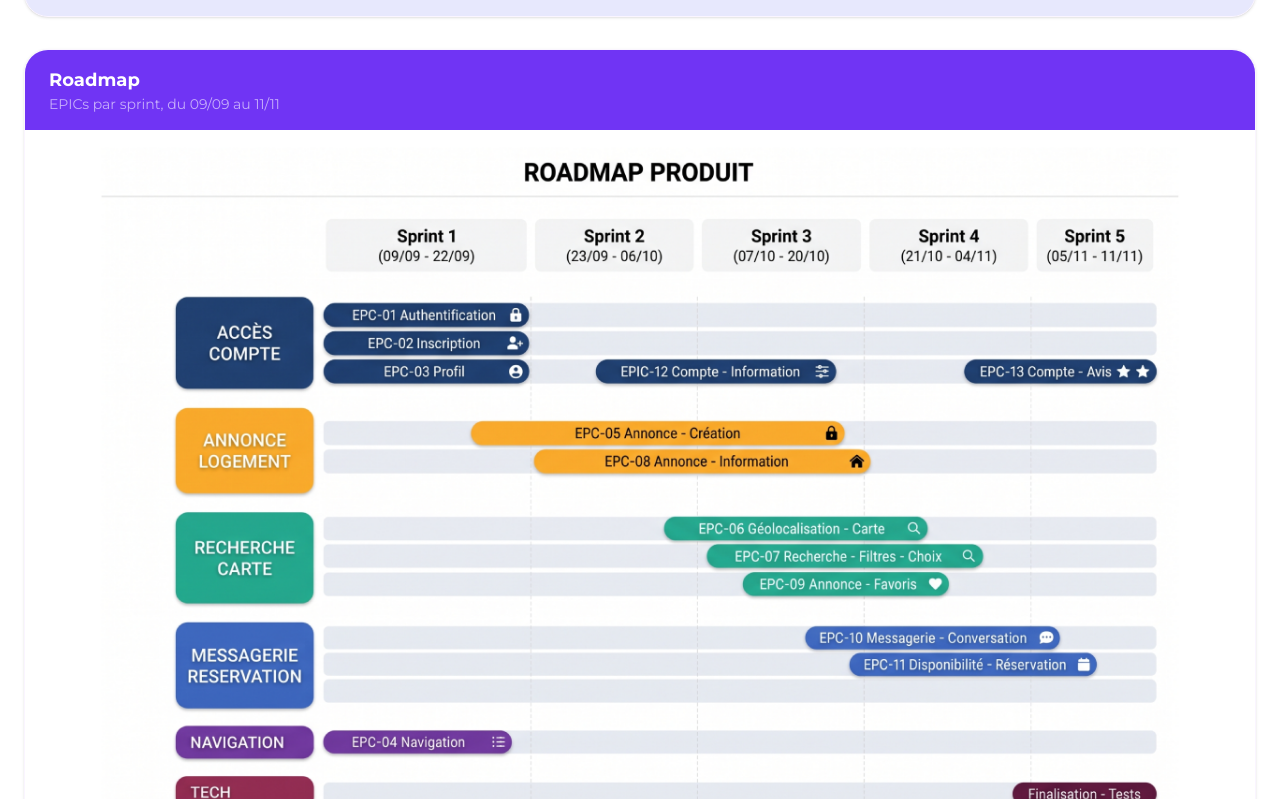
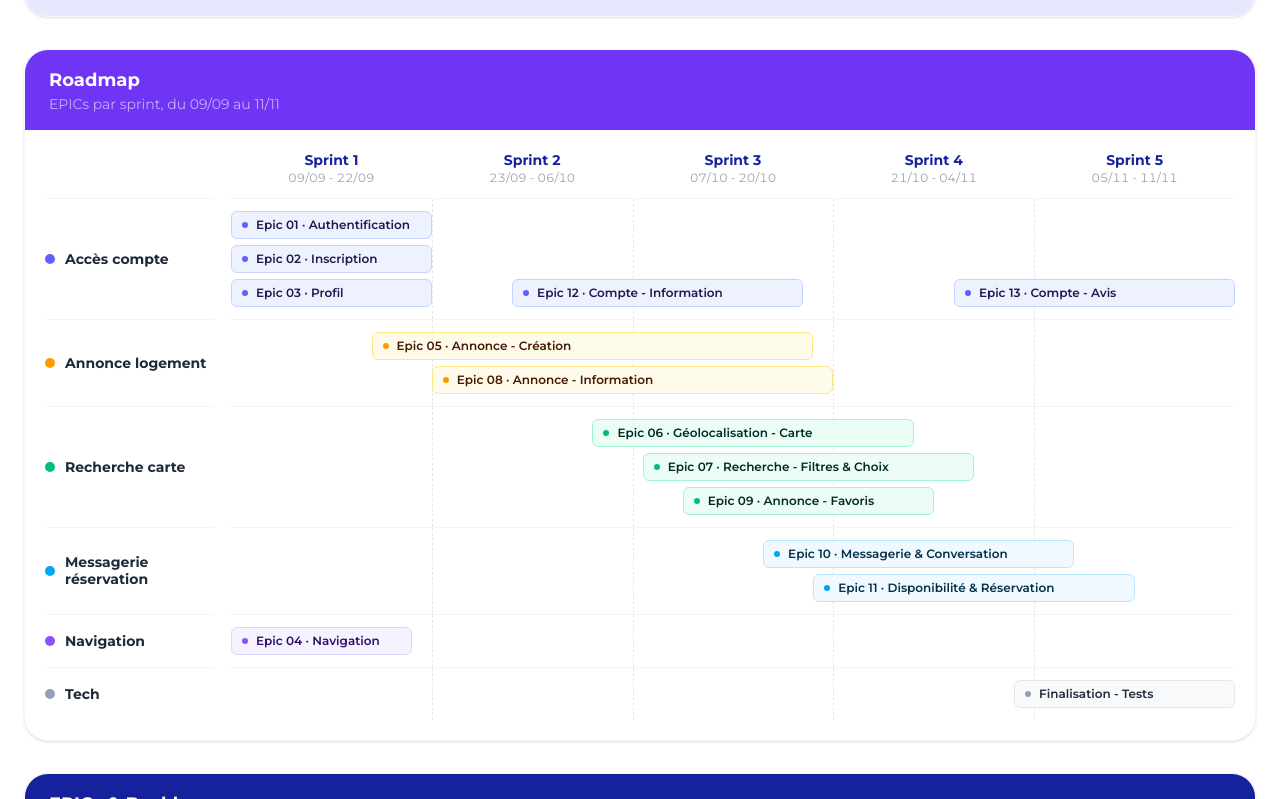
Before and after one commit to sosoYim/log-presentation, a Next.js app: page /po in a window 1280 px wide. Shown: the part 1641-2440 px from the top of the page. Built offline with nearby package versions, Linux system fonts and the light colour scheme.

Commit message:
feat: use roadmap with baillyon style

```diff
--- /dev/null
+++ b/components/Roadmap.tsx
@@ -0,0 +1,126 @@
+type Bar = { label: string; start: number; end: number };
+
+type Tone = "indigo" | "amber" | "emerald" | "sky" | "violet" | "slate";
+
+type Theme = { name: string; tone: Tone; lanes: Bar[][] };
+
+const sprints = [
+  { name: "Sprint 1", dates: "09/09 - 22/09" },
+  { name: "Sprint 2", dates: "23/09 - 06/10" },
+  { name: "Sprint 3", dates: "07/10 - 20/10" },
+  { name: "Sprint 4", dates: "21/10 - 04/11" },
+  { name: "Sprint 5", dates: "05/11 - 11/11" },
+];
+
+// start / end sont exprimés en sprints : 0 = début du sprint 1, 5 = fin du sprint 5.
+const themes: Theme[] = [
+  {
+    name: "Accès compte",
+    tone: "indigo",
+    lanes: [
+      [{ label: "Epic 01 · Authentification", start: 0, end: 1 }],
+      [{ label: "Epic 02 · Inscription", start: 0, end: 1 }],
+      [
+        { label: "Epic 03 · Profil", start: 0, end: 1 },
+        { label: "Epic 12 · Compte - Information", start: 1.4, end: 2.85 },
+        { label: "Epic 13 · Compte - Avis", start: 3.6, end: 5 },
+      ],
+    ],
+  },
+  {
+    name: "Annonce logement",
+    tone: "amber",
+    lanes: [
+      [{ label: "Epic 05 · Annonce - Création", start: 0.7, end: 2.9 }],
+      [{ label: "Epic 08 · Annonce - Information", start: 1, end: 3 }],
+    ],
+  },
+  {
+    name: "Recherche carte",
+    tone: "emerald",
+    lanes: [
+      [{ label: "Epic 06 · Géolocalisation - Carte", start: 1.8, end: 3.4 }],
+      [{ label: "Epic 07 · Recherche - Filtres & Choix", start: 2.05, end: 3.7 }],
+      [{ label: "Epic 09 · Annonce - Favoris", start: 2.25, end: 3.5 }],
+    ],
+  },
+  {
+    name: "Messagerie réservation",
+    tone: "sky",
+    lanes: [
+      [{ label: "Epic 10 · Messagerie & Conversation", start: 2.65, end: 4.2 }],
+      [{ label: "Epic 11 · Disponibilité & Réservation", start: 2.9, end: 4.5 }],
+    ],
+  },
+  {
+    name: "Navigation",
+    tone: "violet",
+    lanes: [[{ label: "Epic 04 · Navigation", start: 0, end: 0.9 }]],
+  },
+  {
+    name: "Tech",
+    tone: "slate",
+    lanes: [[{ label: "Finalisation - Tests", start: 3.9, end: 5 }]],
+  },
+];
+
+// Une teinte par thème, en version pâle : la couleur classe les lignes sans dominer la page.
+const TONE: Record<Tone, { dot: string; bar: string }> = {
+  indigo: { dot: "bg-indigo-500", bar: "bg-indigo-50 border-indigo-200 text-indigo-950" },
+  amber: { dot: "bg-amber-500", bar: "bg-amber-50 border-amber-200 text-amber-950" },
+  emerald: { dot: "bg-emerald-500", bar: "bg-emerald-50 border-emerald-200 text-emerald-950" },
+  sky: { dot: "bg-sky-500", bar: "bg-sky-50 border-sky-200 text-sky-950" },
+  violet: { dot: "bg-violet-500", bar: "bg-violet-50 border-violet-200 text-violet-950" },
+  slate: { dot: "bg-slate-400", bar: "bg-slate-50 border-slate-200 text-slate-800" },
+};
+
+const percent = (value: number) => `${(value / sprints.length) * 100}%`;
+
+export default function Roadmap() {
+  return (
+    <div className="overflow-x-auto">
+      <div className="min-w-[900px] grid grid-cols-[170px_1fr] gap-x-4">
+        <div />
+        <div className="grid grid-cols-5 pb-3">
+          {sprints.map((sprint) => (
+            <div key={sprint.name} className="text-center">
+              <p className="text-sm font-bold text-[#16229C]">{sprint.name}</p>
+              <p className="text-xs text-gray-400 tabular-nums">{sprint.dates}</p>
+            </div>
+          ))}
+        </div>
+
+        {themes.map((theme) => (
+          <div key={theme.name} className="contents">
+            <div className="flex items-center gap-2.5 border-t border-gray-100 py-3">
+              <span className={`w-2.5 h-2.5 rounded-full shrink-0 ${TONE[theme.tone].dot}`} />
+              <span className="text-sm font-bold text-gray-800 leading-tight">{theme.name}</span>
+            </div>
+            <div className="relative flex flex-col gap-1.5 border-t border-gray-100 py-3">
+              <div className="absolute inset-0 grid grid-cols-5 pointer-events-none">
+                {sprints.map((sprint, i) => (
+                  <div key={sprint.name} className={i > 0 ? "border-l border-dashed border-gray-200" : ""} />
+                ))}
+              </div>
+              {theme.lanes.map((lane, i) => (
+                <div key={i} className="relative h-7">
+                  {lane.map((bar) => (
+                    <div
+                      key={bar.label}
+                      title={bar.label}
+                      className={`absolute inset-y-0 rounded-md border px-2.5 flex items-center gap-2 text-xs font-semibold ${TONE[theme.tone].bar}`}
+                      style={{ left: percent(bar.start), width: percent(bar.end - bar.start) }}
+                    >
+                      <span className={`w-1.5 h-1.5 rounded-full shrink-0 ${TONE[theme.tone].dot}`} />
+                      <span className="truncate">{bar.label}</span>
+                    </div>
+                  ))}
+                </div>
+              ))}
+            </div>
+          </div>
+        ))}
+      </div>
+    </div>
+  );
+}
--- a/components/sections/PO.tsx
+++ b/components/sections/PO.tsx
@@ -1,6 +1,6 @@
-import Image from "next/image";
 import Backlog from "@/components/Backlog";
 import LeanCanvas from "@/components/LeanCanvas";
+import Roadmap from "@/components/Roadmap";
 
 export default function PO() {
   return (
@@ -34,14 +34,8 @@ export default function PO() {
               <h3 className="font-bold text-white text-lg">Roadmap</h3>
               <p className="text-white/60 text-sm">EPICs par sprint, du 09/09 au 11/11</p>
             </div>
-            <div className="p-4">
-              <Image
-                src="/images/po/Roadmap_Produit.png"
-                alt="Roadmap produit : les EPICs répartis sur cinq sprints, du 09/09 au 11/11, par thème (accès compte, annonce logement, recherche carte, messagerie réservation, navigation, tech)"
-                width={1280}
-                height={720}
-                className="w-full h-auto rounded-2xl"
-              />
+            <div className="p-5">
+              <Roadmap />
             </div>
           </div>
 
```
